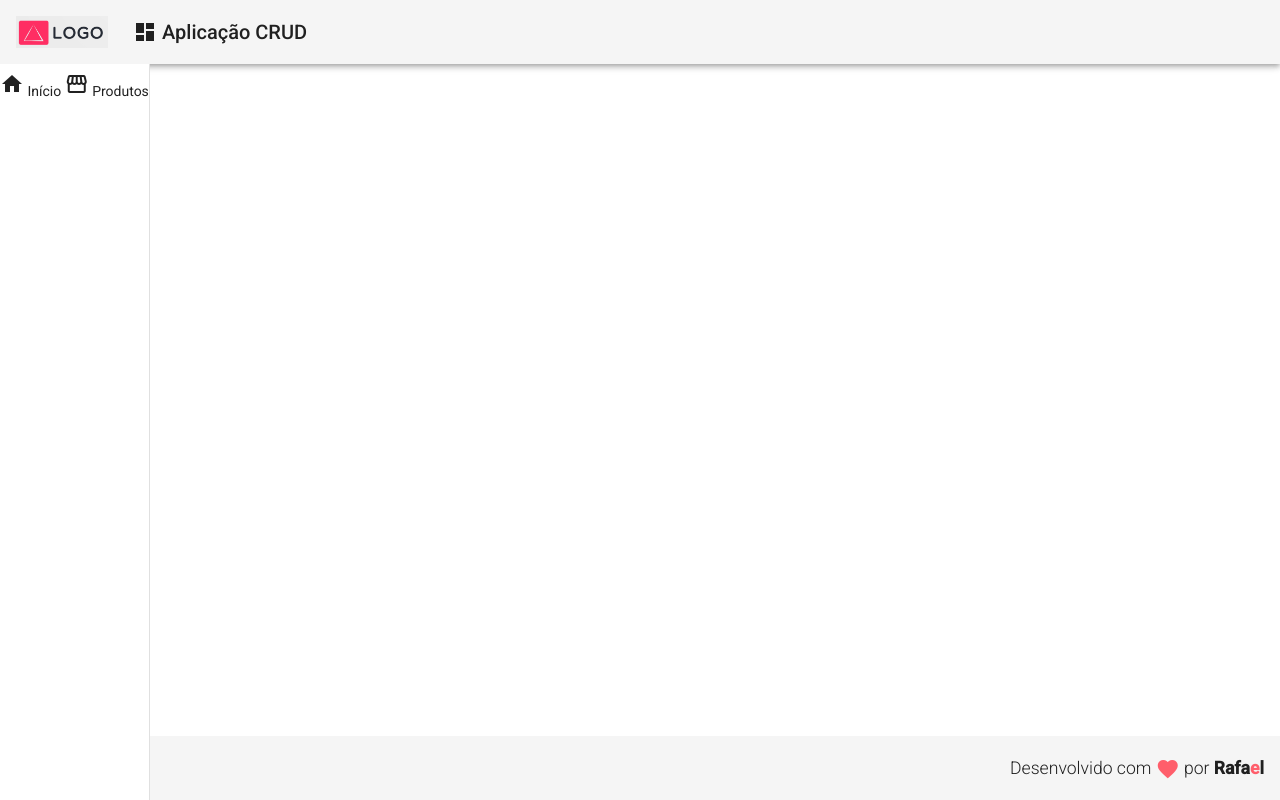
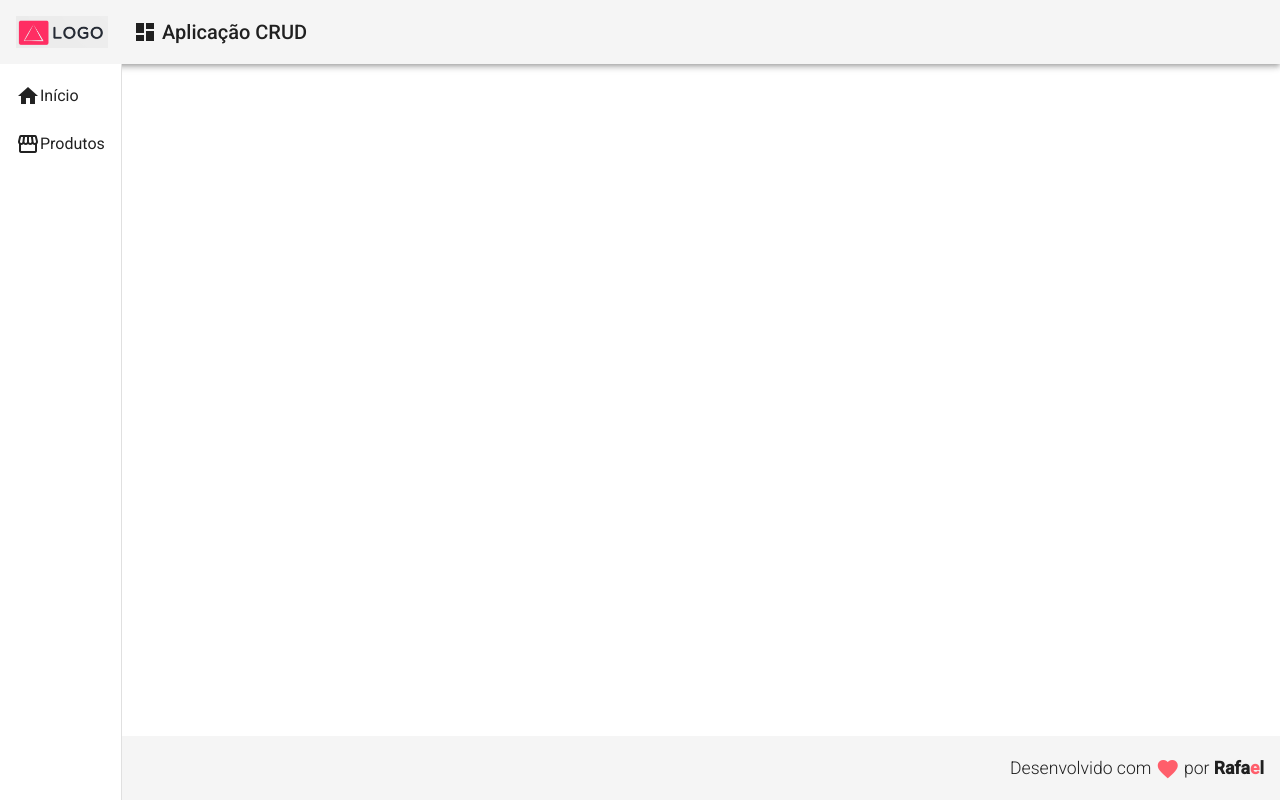
Before and after one commit to rafael-pardinho/angular-frontend-teste, an Angular app: page / in a window 1280 px wide. Built offline with nearby package versions, Linux system fonts and the light colour scheme.

Commit message:
adicionado atributos e classes ao componente e ajuste dos menus

```diff
--- a/src/app/components/template/nav/nav.component.html
+++ b/src/app/components/template/nav/nav.component.html
@@ -1,13 +1,13 @@
 <mat-sidenav-container class="container">
     <mat-sidenav class="sidenav" mode="side" opened fixedInViewport="true" fixedTopGap="64">
-        <mat-nav-list>
-            <a>
+        <mat-nav-list class="nav-list">
+            <a mat-list-item >
                 <i class="material-icons">
                     home
                 </i>
                 Início
             </a>
-            <a>
+            <a mat-list-item >
                 <i class="material-icons">
                     storefront
                 </i>
```
